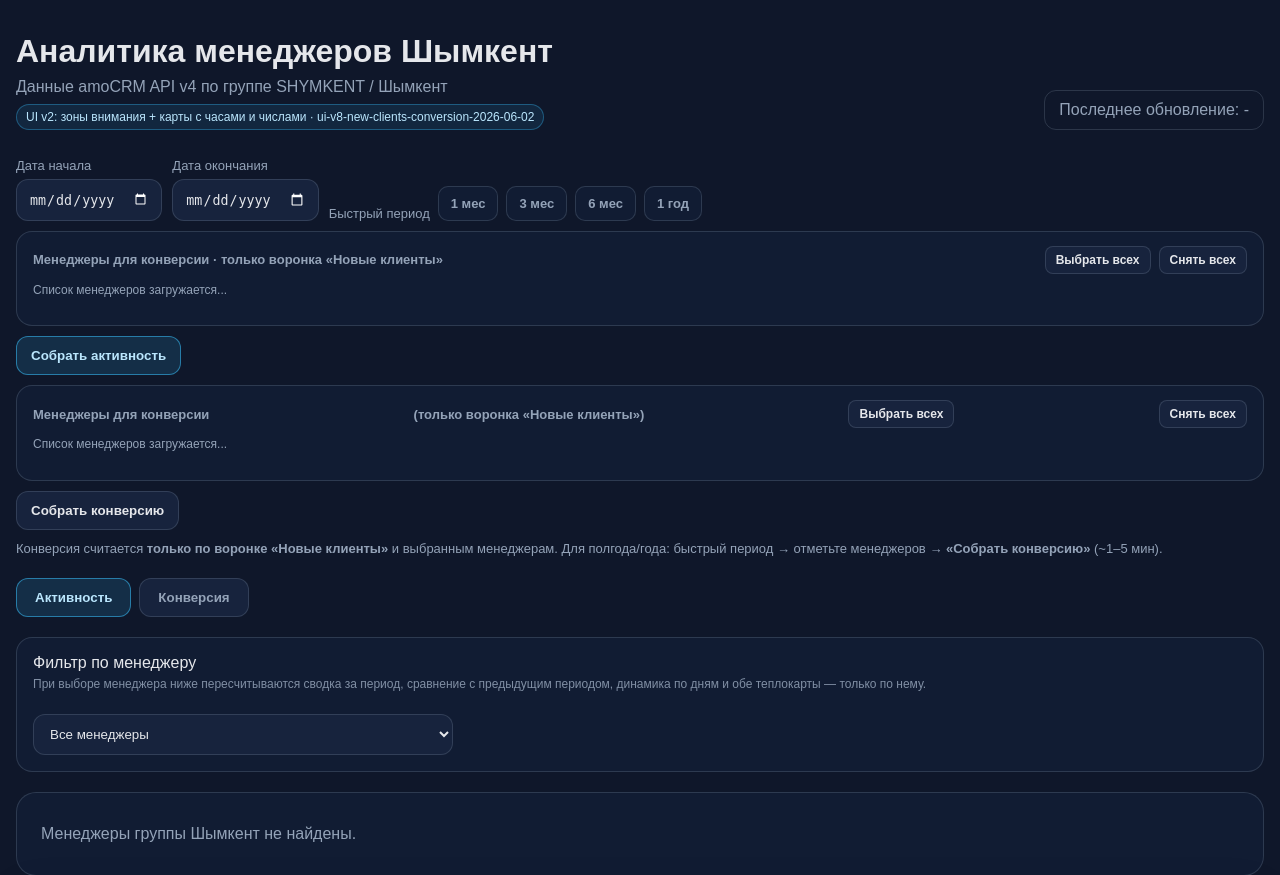
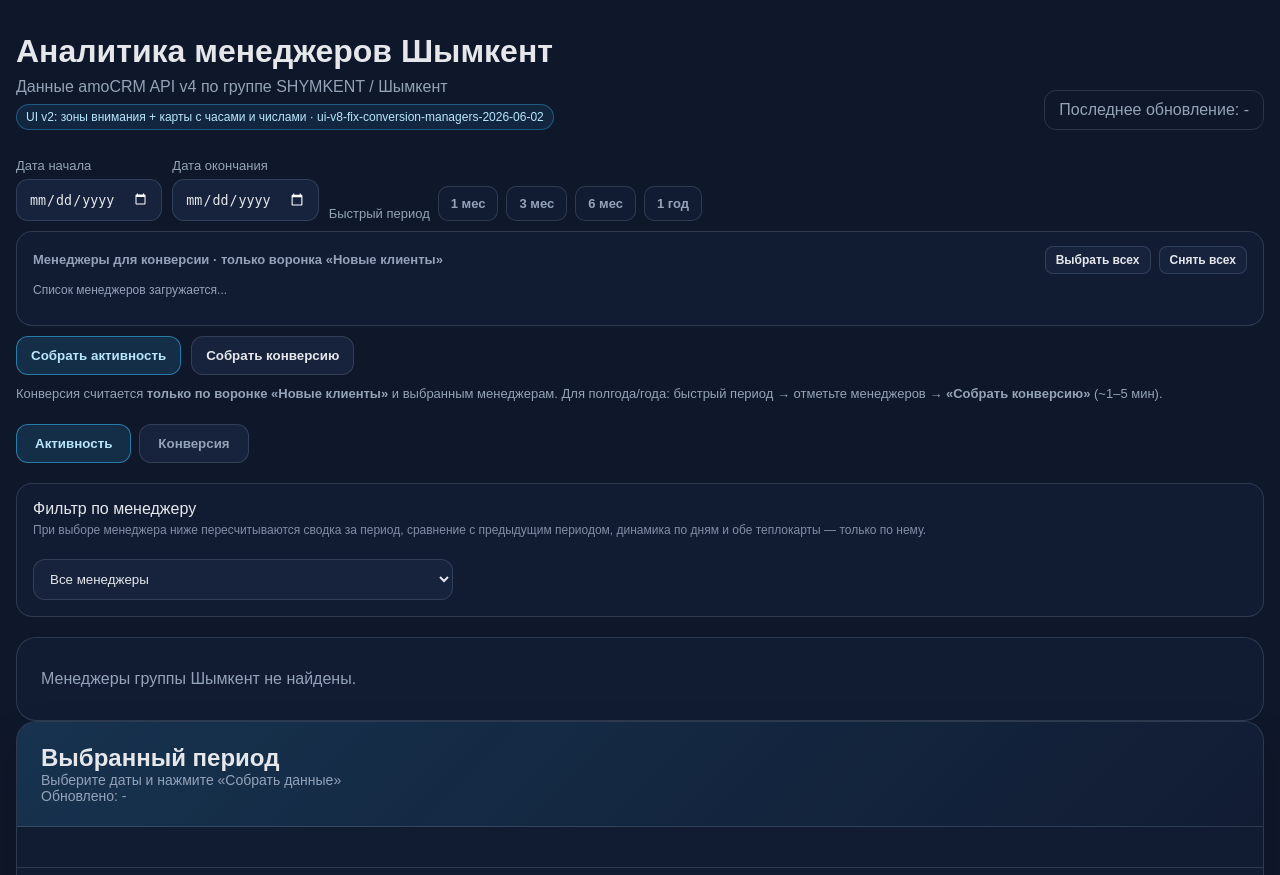
Before and after one commit to nurmansaip/amoan, a Flask app: page / in a window 1280 px wide. Shown: the top 875 px of the page. Run offline with Flask 3, Linux system fonts and the light colour scheme.

Commit message:
Исправить выбор менеджеров для конверсии: убрать дублирующие чекбоксы.
Два блока с одинаковым name отправляли всех менеджеров даже при снятых галочках.

Co-authored-by: Cursor <cursoragent@cursor.com>

```diff
--- a/analytics.py
+++ b/analytics.py
@@ -468,11 +468,13 @@ def build_conversion_report(
     totals["conversion_pct"] = round(totals["won"] / totals["counted"] * 100, 1) if totals["counted"] else None
     totals["closed_conversion_pct"] = round(totals["won"] / closed_total * 100, 1) if closed_total else None
 
+    rows = [row for row in rows if row["total_leads"] or row["excluded"]]
     rows.sort(key=lambda item: (item["conversion_pct"] is not None, item["conversion_pct"] or 0), reverse=True)
 
     return {
         "totals": totals,
         "rows": rows,
+        "selected_manager_ids": [str(manager_id) for manager_id in group_users],
         "excluded_reasons": [
             {"reason": reason, "count": count}
             for reason, count in sorted(excluded_reason_totals.items(), key=lambda item: item[1], reverse=True)
--- a/app.py
+++ b/app.py
@@ -25,7 +25,7 @@ BASE_DIR = Path(__file__).resolve().parent
 CACHE_PATH = Path(getenv("CACHE_PATH", "") or BASE_DIR / "dashboard_cache.json")
 APP_USERNAME = getenv("APP_USERNAME", "").strip()
 APP_PASSWORD = getenv("APP_PASSWORD", "").strip()
-APP_VERSION = getenv("APP_VERSION", "ui-v8-new-clients-conversion-2026-06-02")
+APP_VERSION = getenv("APP_VERSION", "ui-v8-fix-conversion-managers-2026-06-02")
 REFRESH_LOCK = Lock()
 REFRESH_STATE = {
     "running": False,
--- a/templates/index.html
+++ b/templates/index.html
@@ -175,13 +175,20 @@
       display: flex;
       flex-wrap: wrap;
       align-items: center;
+      justify-content: space-between;
       gap: 10px;
-      margin-bottom: 10px;
+      margin-bottom: 12px;
       color: var(--muted);
       font-size: 13px;
-    }
-
-    .conversion-managers-head button {
+      font-weight: 600;
+    }
+
+    .conversion-managers-actions {
+      display: flex;
+      gap: 8px;
+    }
+
+    .conversion-managers-actions button {
       border: 1px solid var(--border);
       border-radius: 8px;
       padding: 6px 10px;
@@ -197,63 +204,6 @@
       gap: 8px 14px;
     }
 
-    .conversion-managers-grid label {
-      display: flex;
-      align-items: center;
-      gap: 8px;
-      font-size: 13px;
-      color: var(--text);
-      cursor: pointer;
-    }
-
-    .conversion-meta {
-      margin: 0 0 16px;
-      color: var(--muted);
-      font-size: 14px;
-      line-height: 1.5;
-    }
-
-    .conversion-managers {
-      flex-basis: 100%;
-      border: 1px solid var(--border);
-      border-radius: 16px;
-      padding: 14px 16px;
-      background: var(--card);
-    }
-
-    .conversion-managers-head {
-      display: flex;
-      flex-wrap: wrap;
-      align-items: center;
-      justify-content: space-between;
-      gap: 10px;
-      margin-bottom: 12px;
-      color: var(--muted);
-      font-size: 13px;
-      font-weight: 600;
-    }
-
-    .conversion-managers-actions {
-      display: flex;
-      gap: 8px;
-    }
-
-    .conversion-managers-actions button {
-      border: 1px solid var(--border);
-      border-radius: 8px;
-      padding: 6px 10px;
-      background: var(--card-light);
-      color: var(--text);
-      font-size: 12px;
-      cursor: pointer;
-    }
-
-    .conversion-managers-grid {
-      display: grid;
-      grid-template-columns: repeat(auto-fit, minmax(260px, 1fr));
-      gap: 8px 14px;
-    }
-
     .conversion-manager-item {
       display: flex;
       align-items: center;
@@ -261,6 +211,13 @@
       color: var(--text);
       font-size: 13px;
       cursor: pointer;
+    }
+
+    .conversion-meta {
+      margin: 0 0 16px;
+      color: var(--muted);
+      font-size: 14px;
+      line-height: 1.5;
     }
 
     .conversion-selected-list {
@@ -828,14 +785,15 @@
           </span>
         </div>
         <div class="conversion-managers-grid">
-          {% for mgr in dashboard.group_managers %}
+          {% set selected_mgr_ids = dashboard.selected.conversion_manager_ids | default([]) %}
+          {% for mgr in dashboard.group_managers | default([]) %}
             <label class="conversion-manager-item">
               <input
                 type="checkbox"
                 class="conversion-manager-checkbox"
                 name="conversion_manager_ids"
                 value="{{ mgr.id }}"
-                {% if not dashboard.selected.conversion_manager_ids or mgr.id|string in dashboard.selected.conversion_manager_ids %}checked{% endif %}
+                {% if not selected_mgr_ids or mgr.id | string in selected_mgr_ids %}checked{% endif %}
               >
               <span>{{ mgr.name }}</span>
             </label>
@@ -856,31 +814,6 @@
           Собрать активность
         {% endif %}
       </button>
-      <div class="conversion-managers">
-        <div class="conversion-managers-head">
-          <strong>Менеджеры для конверсии</strong>
-          <span>(только воронка «Новые клиенты»)</span>
-          <button type="button" id="conv-mgr-all">Выбрать всех</button>
-          <button type="button" id="conv-mgr-none">Снять всех</button>
-        </div>
-        <div class="conversion-managers-grid">
-          {% set selected_mgr_ids = dashboard.selected.conversion_manager_ids | default([]) %}
-          {% for mgr in dashboard.group_managers | default([]) %}
-            <label>
-              <input
-                type="checkbox"
-                name="conversion_manager_ids"
-                value="{{ mgr.id }}"
-                class="conversion-manager-cb"
-                {% if not selected_mgr_ids or mgr.id | string in selected_mgr_ids %}checked{% endif %}
-              >
-              {{ mgr.name }}
-            </label>
-          {% else %}
-            <span class="hint">Список менеджеров загружается...</span>
-          {% endfor %}
-        </div>
-      </div>
       <button
         type="submit"
         formaction="{{ url_for('refresh_conversion') }}"
@@ -1341,7 +1274,9 @@
                   </tr>
                 </thead>
                 <tbody>
+                  {% set allowed_managers = conv.selected_managers | default([]) %}
                   {% for row in conv.rows | default([]) %}
+                    {% if not allowed_managers or row.manager in allowed_managers %}
                     <tr>
                       <td>{{ row.manager }}</td>
                       <td>{{ row.total_leads }}</td>
@@ -1353,6 +1288,7 @@
                       <td class="conversion-highlight">{% if row.conversion_pct is not none %}{{ row.conversion_pct }}%{% else %}—{% endif %}</td>
                       <td>{% if row.closed_conversion_pct is not none %}{{ row.closed_conversion_pct }}%{% else %}—{% endif %}</td>
                     </tr>
+                    {% endif %}
                   {% else %}
                     <tr>
                       <td colspan="9">Нет данных. Нажмите «Собрать данные».</td>
@@ -1400,7 +1336,7 @@
     });
 
     function setConversionManagerChecks(checked) {
-      document.querySelectorAll(".conversion-manager-cb").forEach((checkbox) => {
+      document.querySelectorAll(".conversion-manager-checkbox").forEach((checkbox) => {
         checkbox.checked = checked;
       });
     }
```
